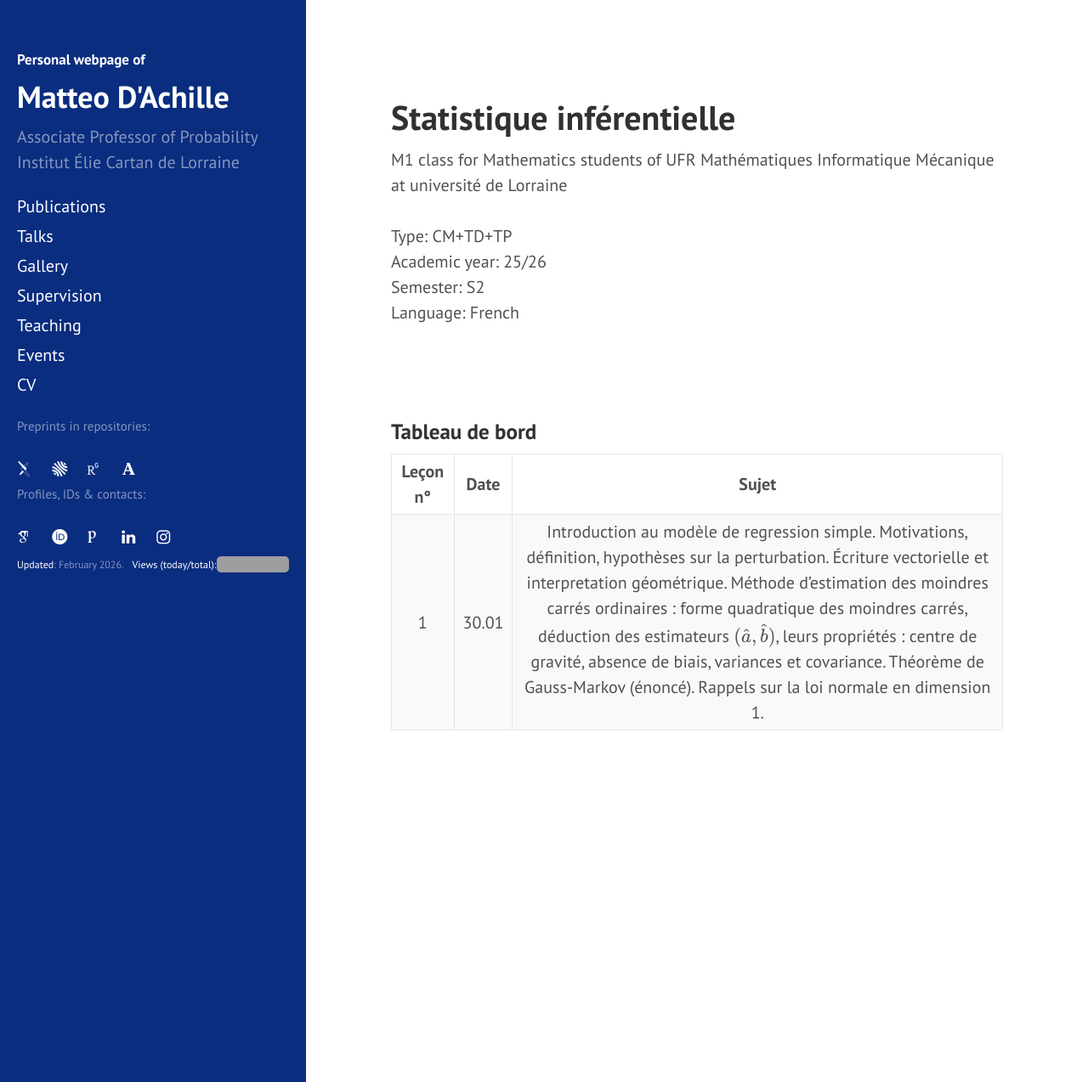
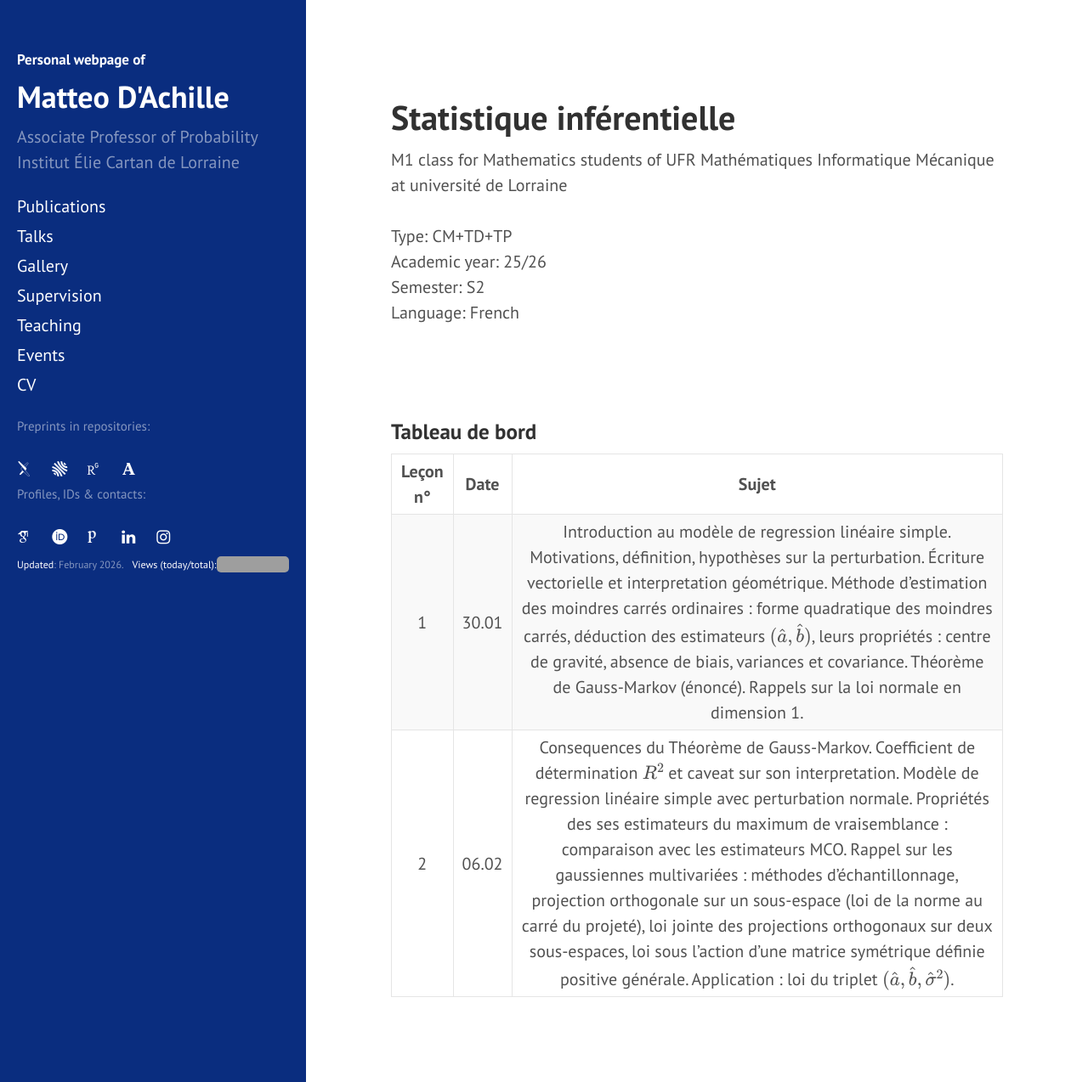
Before and after one commit to matteodachille/matteodachille.github.io, a Jekyll site: the page built from _courses/Infstat2026.md, in a window 1280 px wide and 1274 px high. Shown: the whole window at 85% size. Built offline with Jekyll 4.4.1, drawn with Linux system fonts in a browser that asks for light colours; nearby versions of some CDN libraries; some web fonts are replaced; grey boxes are pictures that could not be loaded.

Commit message:
Updated Statistique Inférentielle

```diff
--- a/_courses/Infstat2026.md
+++ b/_courses/Infstat2026.md
@@ -48,4 +48,5 @@ Pour le materiel de cours ainsi que les annonces communs voir : <br/> [#](https:
 
 | Leçon n&deg; | Date | Sujet |
 |:-: | :---: | :---: |
-| 1 | 30.01 | Introduction au modèle de regression simple. Motivations, définition, hypothèses sur la perturbation. Écriture vectorielle et interpretation géométrique. Méthode d'estimation des moindres carrés ordinaires : forme quadratique des moindres carrés, déduction des estimateurs \\(( \hat{a}, \hat{b})\\), leurs propriétés : centre de gravité, absence de biais, variances et covariance. Théorème de Gauss-Markov (énoncé). Rappels sur la loi normale en dimension 1. |
+| 1 | 30.01 | Introduction au modèle de regression linéaire simple. Motivations, définition, hypothèses sur la perturbation. Écriture vectorielle et interpretation géométrique. Méthode d'estimation des moindres carrés ordinaires : forme quadratique des moindres carrés, déduction des estimateurs \\(( \hat{a}, \hat{b})\\), leurs propriétés : centre de gravité, absence de biais, variances et covariance. Théorème de Gauss-Markov (énoncé). Rappels sur la loi normale en dimension 1. |
+| 2 | 06.02 | Consequences du Théorème de Gauss-Markov. Coefficient de détermination \\(R^2 \\) et caveat sur son interpretation. Modèle de regression linéaire simple avec perturbation normale. Propriétés des ses estimateurs du maximum de vraisemblance : comparaison avec les estimateurs MCO. Rappel sur les gaussiennes multivariées : méthodes d'échantillonnage, projection orthogonale sur un sous-espace (loi de la norme au carré du projeté), loi jointe des projections orthogonaux sur deux sous-espaces, loi sous l'action d'une matrice symétrique définie positive générale.  Application : loi du triplet \\(( \hat{a}, \hat{b},\hat{\sigma}^2)\\). |
```
Also changed, not shown: other parts of _courses/Infstat2026.md (+1 -1 lines).
